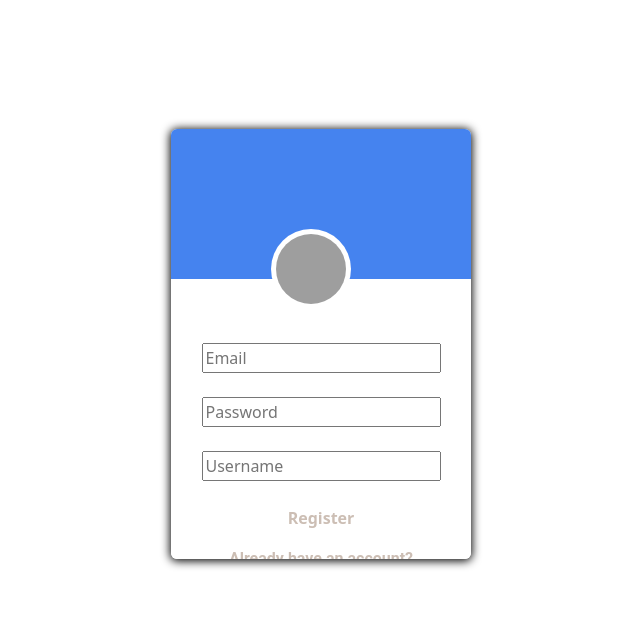
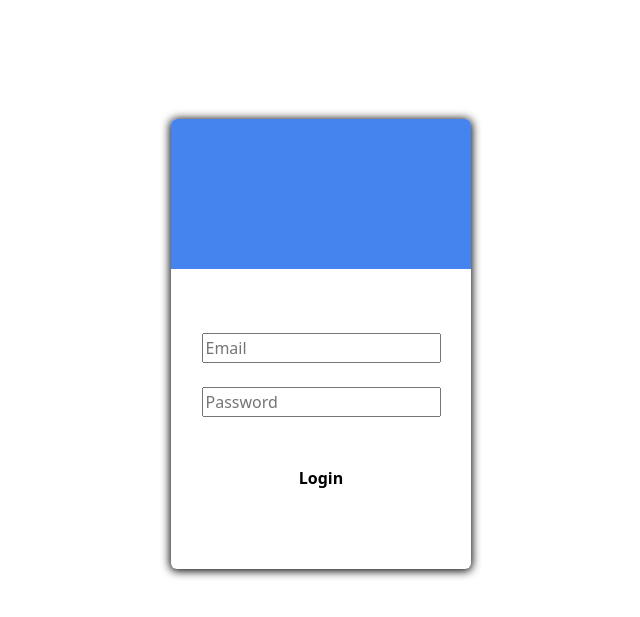
Before and after one commit to markantao/travelr, a Flask app: page /login in a window 1280 px wide. Shown: the part 56-673 px from the top of the page, without its empty margins (319-959 px from the left). Run offline with Flask 2, Linux system fonts and the light colour scheme; some libraries are stand-ins or nearby versions; grey boxes are pictures that could not be loaded.

Commit message:
Still working on login page

```diff
--- a/templates/base.html
+++ b/templates/base.html
@@ -11,7 +11,7 @@
 <body>
     <nav class="navbar navbar-expand-lg navbar-light bg-light">
         <div class="container-fluid">
-          <a class="navbar-brand" href="#">Travelr</a>
+          <a class="navbar-brand" href="/">Travelr</a>
           <button class="navbar-toggler" type="button" data-bs-toggle="collapse" data-bs-target="#navbarNavAltMarkup" aria-controls="navbarNavAltMarkup" aria-expanded="false" aria-label="Toggle navigation">
             <span class="navbar-toggler-icon"></span>
           </button>
--- a/templates/login.html
+++ b/templates/login.html
@@ -4,7 +4,7 @@
 <style>
     .card_container{
     width: 300px;
-    height: 430px;
+    height: 450px;
     background: #ffffff;
     border-radius: 6px;
     position: absolute;
@@ -29,17 +29,8 @@
     text-align: center;
 }
 
-.image_container img{
-    background: #ffffff;
-    height: 80px;
-    width: 80px;
-    border-radius: 50%;
-    padding: 5px;
-    transform: translate(100px, 100px);
-}
-
 .make_account{
-    color: #CCBEB4;
+    color: #000000;
     background: #ffffff;
     font-weight: bold;
     border: none;
@@ -54,9 +45,6 @@
 
 <div class="card_container">
     <div class="upper_container">
-        <div class="image_container">
-            <img src="login_person.jpg">
-        </div>
     </div>
     <div class="lower_container">
 
@@ -64,12 +52,9 @@
                 <br>
                 <input type="text" id="fname" name="fname" placeholder="Email"><br><br>
                 <input type="text" id="lname" name="lname" placeholder="Password"><br><br>
-                <input type="text" id="fname" name="fname" placeholder="Username"><br>
                 <br>
-                <input type="submit" value="Register" class="make_account">
+                <input type="submit" value="Login" class="make_account">
               </form>
-
-            <p class="login_page">Already have an account?</p>
         </div>
     </div>
 {% endblock %}
```
